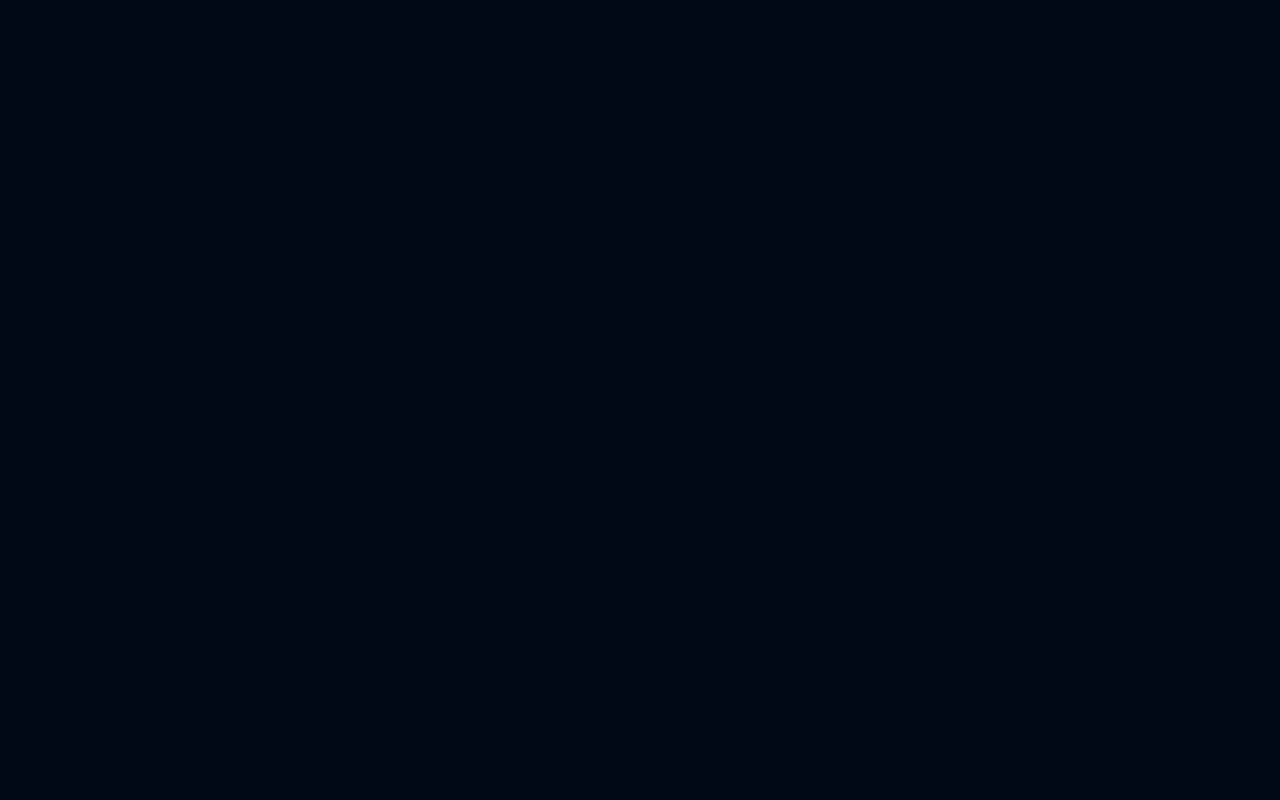
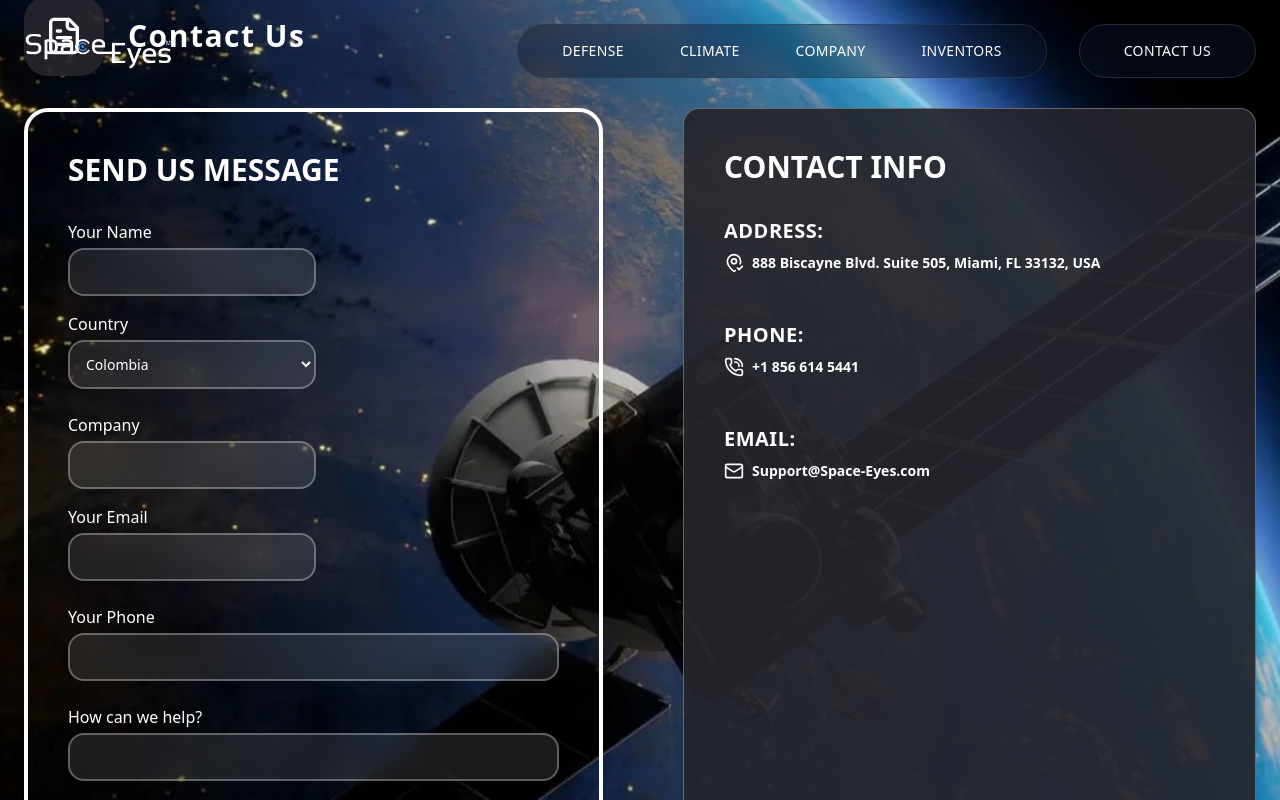
Before and after one commit to Channel-Logistics/landing-page-SpaceEyes, a React (Vite) app: page /contact-us in a window 1280 px wide. Before the commit this address had no page. Built offline with nearby package versions, Linux system fonts and the light colour scheme.

Commit message:
refactor: new implementations changes in ContactUs

```diff
--- a/src/App.tsx
+++ b/src/App.tsx
@@ -2,6 +2,7 @@ import { Routes, Route } from "react-router-dom";
 import Layout from "./components/layout/Layout";
 import Home from "./components/pages/sections/Home";
 import Investor from "./components/pages/sections/Investor";
+import ContactUs from "./components/pages/usefulLinks/ContactUs";
 
 export default function App() {
   return (
@@ -9,6 +10,7 @@ export default function App() {
       <Route element={<Layout />}>
         <Route index element={<Home />} />
         <Route path="/investor" element={<Investor />} />
+        <Route path="/contact-us" element={<ContactUs />} />
       </Route>
     </Routes>
   );
--- a/src/components/pages/ContentRenderer.tsx
+++ /dev/null
@@ -1,19 +0,0 @@
-import { useLocation } from "react-router-dom";
-import ContactUs from "./usefulLinks/ContactUs";
-import { useEffect } from "react";
-
-const route: Record<string, React.ComponentType> = {
-  "/contact-us": ContactUs
-};
-
-export default function ContentRenderer() {
-  const location = useLocation();
-  const currentPath = location.pathname;
-  const Component = route[currentPath];
-
-  useEffect(() => {
-    window.scrollTo({ top: 0, left: 0, behavior: 'smooth' })
-  }, [currentPath]);
-
-  return <Component />;
-}
--- a/src/components/pages/usefulLinks/ContactUs.tsx
+++ b/src/components/pages/usefulLinks/ContactUs.tsx
@@ -1,23 +1,28 @@
 import { FileText, Mail, MapPinCheck, PhoneCall } from "lucide-react";
+import type React from "react";
+import ScrollSnapSection from "../../ui/ScrollSnapSection";
 
-export default function ContactUs() {
+const background = "/images/slider/main-video.webp";
+
+const ContactUs: React.FC = () => {
   return (
+    <ScrollSnapSection>
       <div
-      className="relative w-full min-h-screen text-contact-us-text px-6 pt-8 bg-cover bg-center bg-no-repeat"
-      style={{ backgroundImage: "url('/images/slider/main-video.webp')" }}
+        className="relative w-full min-h-screen text-contact-us-text px-6 pt-24 pb-32 bg-cover bg-center bg-no-repeat"
+        style={{ backgroundImage: `url(${background})` }}
       >
 
-      <div className="max-w-7xl mx-auto mb-4 flex items-center gap-6">
+        <div className="max-w-7xl mx-auto mb-8 flex items-center gap-6">
           <div className="bg-contact-us-background p-5 rounded-3xl flex items-center justify-center">
             <FileText className="w-10 h-10 text-contact-us-text" />
           </div>
           <h1 className="text-3xl font-semibold text-contact-us-text tracking-wider">Contact Us</h1>
         </div>
 
-      <div className="flex flex-col md:flex-row gap-20 max-w-7xl mx-auto w-full h-[80vh] items-stretch">
+        <div className="flex flex-col md:flex-row gap-20 max-w-7xl mx-auto w-full min-h-screen items-stretch">
           <div className="flex-1 bg-transparent border-4 border-contact-us-border rounded-3xl p-10 shadow-lg flex flex-col min-h-[600px]">
             <div>
-            <h2 className="text-3xl font-semibold mb-12 text-contact-us-text">SEND US MESSAGE</h2>
+              <h2 className="text-3xl font-semibold mb-8 text-contact-us-text">SEND US MESSAGE</h2>
               <form className="space-y-6 flex-1 flex flex-col justify-between">
 
                 <div className="flex flex-wrap gap-4">
@@ -92,7 +97,7 @@ export default function ContactUs() {
 
           <div className="flex-1 bg-contact-us-background border border-contact-us-fields-border rounded-2xl p-10 shadow-lg flex flex-col justify-between min-h-[600px]">
             <div>
-            <h2 className="text-3xl font-semibold mb-12 text-contact-us-text">CONTACT INFO</h2>
+              <h2 className="text-3xl font-semibold mb-8 text-contact-us-text">CONTACT INFO</h2>
               <div className="space-y-6 text-sm text-contact-us-text">
                 <div>
                   <p className="text-xl font-semibold text-contact-us-text tracking-wide mb-2">ADDRESS:</p>
@@ -120,5 +125,8 @@ export default function ContactUs() {
           </div>
         </div>
       </div>
+    </ScrollSnapSection>
   );
 }
+
+export default ContactUs;
```
Lines whose indentation alone changed are shown as unchanged.
